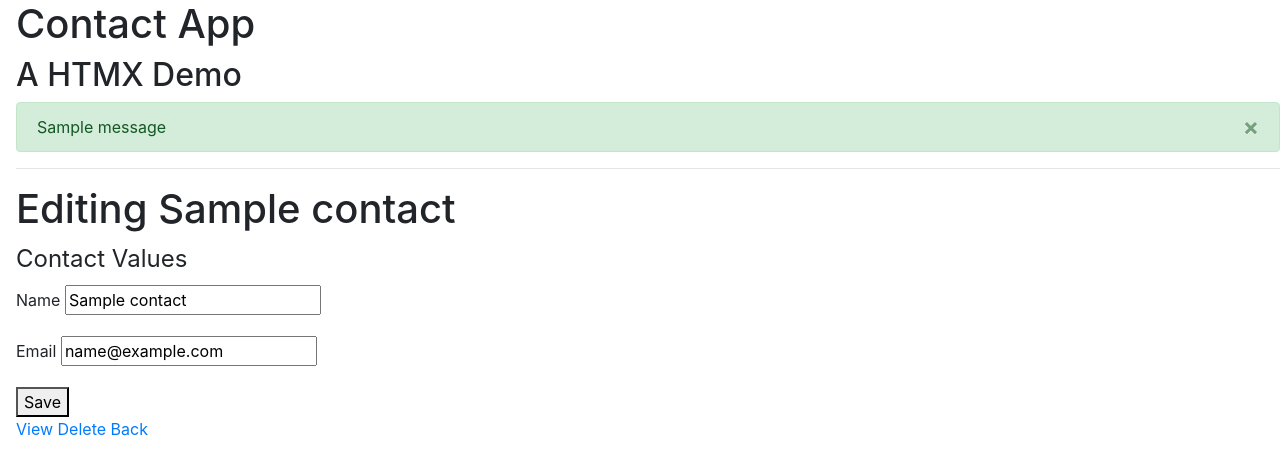
After one commit to GlennWSo/delamat, a Flask app: template templates/edit.html in a window 1280 px wide. The commit adds this page. Shown: the top 475 px of the page. Run offline with Flask 3, Linux system fonts and the light colour scheme; the template is opened without the code that fills it: most values are stand-ins (such as "Sample title", 1, 10 or a date in 2020); one stand-in notice (Sample message) is shown; some libraries are stand-ins or nearby versions.

Commit message:
edit, view and delete

```diff
--- a/main.py
+++ b/main.py
@@ -5,6 +5,7 @@ from flask import (
     request,
     render_template,
     flash,
+    abort,
 )
 from model import Contacts, Contact
 
@@ -32,9 +33,56 @@ def contacts():
     return render_template("index.html", contacts=contact_set)
 
 
+@route("/contacts/<contact_id>")
+def contacts_view(contact_id=0):
+    contacts = Contacts.load()
+    contact = contacts.find(contact_id)
+    if contact is None:
+        abort(404)
+
+    return render_template("view.html", contact=contact)
+
+
 @route("/contacts/new", methods=["GET"])
 def contacts_new_get():
     return render_template("new.html", contact=Contact())
+
+
+@route("/contacts/<id>/edit", methods=["GET"])
+def edit_get(id=0):
+    contacts = Contacts.load()
+    contact = contacts.find(int(id))
+    return render_template("edit.html", contact=contact)
+
+
+@route("/contacts/<id>/edit", methods=["POST"])
+def edit_post(id=0):
+    contacts = Contacts.load()
+    contact = contacts.find(int(id))
+    contact.name = request.form["name"]
+    contact.email = request.form["email"]
+    ok = contact.validate_email(contacts)
+    if not ok:
+        return render_template("edit.html", contact=contact)
+    contacts.write()
+    flash("Success!")
+    return redirect("/contacts/" + str(id))
+
+
+@route("/contacts/<id>/delete", methods=["GET"])
+def get_delete(id=0):
+    contacts = Contacts.load()
+    contact = contacts.find(int(id))
+    return render_template("delete.html", contact=contact)
+
+
+@route("/contacts/<id>/delete", methods=["POST"])
+def delete_contact(id=0):
+    contacts = Contacts.load()
+    deleted = contacts.pop(id)
+    contacts.write()
+    flash(f"Deleted Contact{deleted.name}")
+    return redirect("/contacts")
 
 
 @route("/contacts/new", methods=["POST"])
--- /dev/null
+++ b/templates/edit.html
@@ -0,0 +1,28 @@
+{% extends 'layout.html' %}
+
+{% block content %}
+<h1>Editing {{contact.name}} </h1>
+<form action="/contacts/{{ contact.id }}/edit" method="POST">
+	<fieldset>
+		<legend>Contact Values</legend>
+		<p>
+			<label for="name">Name</label>
+			<input name="name" id="name" type="text" placeholder="Name" value="{{ contact.name }}"
+		</p>
+		<p>
+			<label for="email">Email</label>
+			<input name="email" id="email" type="email" placeholder="Email" value="{{ contact.email }}"
+      <span class="error">{{ contact.email_errors() }}</span>
+		</p>
+		<button>Save</button>
+	</fieldset>
+</form>
+
+
+<p>
+	<a href="/contacts/{{contact.id}}">View</a>
+	<a href="/contacts/{{contact.id}}/delete">Delete</a>
+	<a href="/contacts">Back</a>
+</p>
+
+{% endblock %}
--- a/templates/index.html
+++ b/templates/index.html
@@ -23,12 +23,13 @@
       <td>
           <a href="/contacts/{{ contact.id }}">View</a>
           <a href="/contacts/{{ contact.id }}/edit">Edit</a>
+          <a href="/contacts/{{ contact.id }}/delete">Delete</a>
           </td>
     </tr>
   {% endfor %}
   </tbody>
 </table>
-
+<hr>
 <p>
   <a href="/contacts/new">Add Contact</a>
 </p>
--- a/templates/layout.html
+++ b/templates/layout.html
@@ -3,12 +3,31 @@
 <head>
     <meta charset="UTF-8">
     <title>Contacts-App</title>
+    <link rel="stylesheet" href="https://cdn.jsdelivr.net/npm/bootstrap@4.0.0/dist/css/bootstrap.min.css" integrity="sha384-Gn5384xqQ1aoWXA+058RXPxPg6fy4IWvTNh0E263XmFcJlSAwiGgFAW/dAiS6JXm" crossorigin="anonymous">
+    <style>
+        body {padding-left: 1em}
+        td  {padding-right: 1em }
+    </style>
 </head>
 <body>
 <h1>Contact App</h1>
 <h2>A HTMX Demo</h2>
-<hr>
+{% with messages = get_flashed_messages() %}
+  {% if messages %}
+    {% for message in messages %}
+    <div class="alert alert-success alert-dismissible fade show" role="alert">
+        {{ message }}
+        <button type="button" class="close" data-dismiss="alert" aria-label="Close">
+        <span aria-hidden="true">&times;</span>
+      </button>
+    </div>
+    {% endfor %}
+  {% endif %}
+{% endwith %}<hr>
 {% block content %}
 {% endblock %}
+<script src="https://code.jquery.com/jquery-3.2.1.slim.min.js" integrity="sha384-KJ3o2DKtIkvYIK3UENzmM7KCkRr/rE9/Qpg6aAZGJwFDMVNA/GpGFF93hXpG5KkN" crossorigin="anonymous"></script>
+<script src="https://cdn.jsdelivr.net/npm/popper.js@1.12.9/dist/umd/popper.min.js" integrity="sha384-ApNbgh9B+Y1QKtv3Rn7W3mgPxhU9K/ScQsAP7hUibX39j7fakFPskvXusvfa0b4Q" crossorigin="anonymous"></script>
+<script src="https://cdn.jsdelivr.net/npm/bootstrap@4.0.0/dist/js/bootstrap.min.js" integrity="sha384-JZR6Spejh4U02d8jOt6vLEHfe/JQGiRRSQQxSfFWpi1MquVdAyjUar5+76PVCmYl" crossorigin="anonymous"></script>
 </body>
 </html>
```
Also changed, not shown: model.py (+24 -8 lines), templates/delete.html (added, +19 -0 lines), templates/view.html (added, +15 -0 lines).
